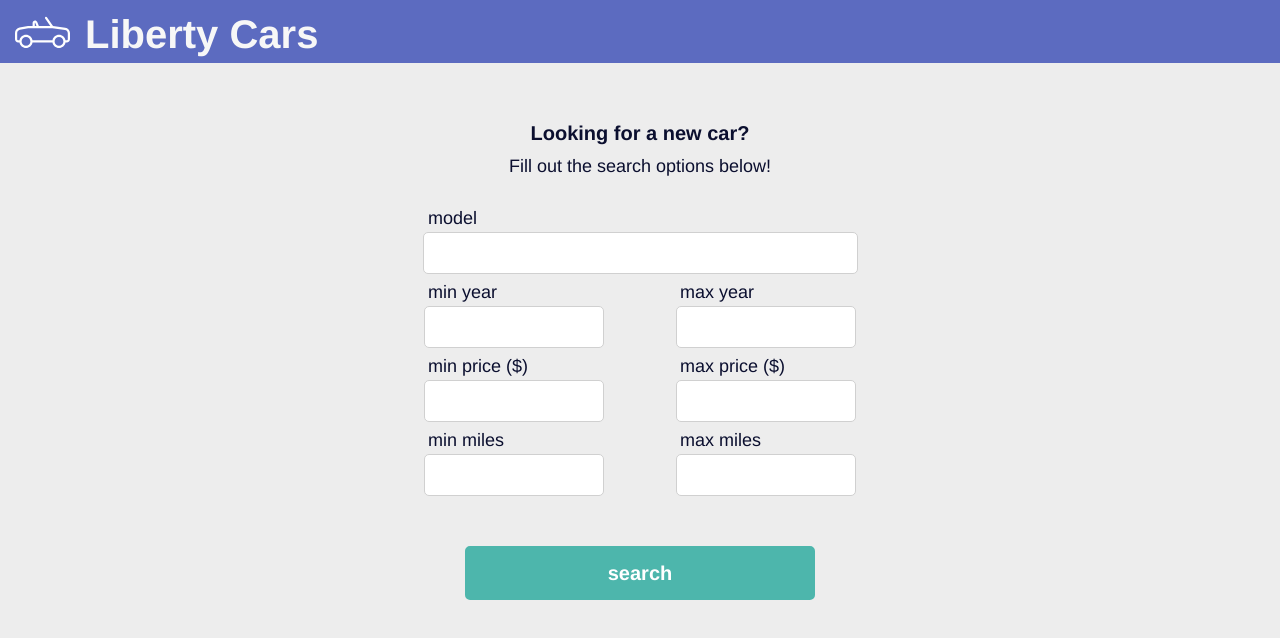
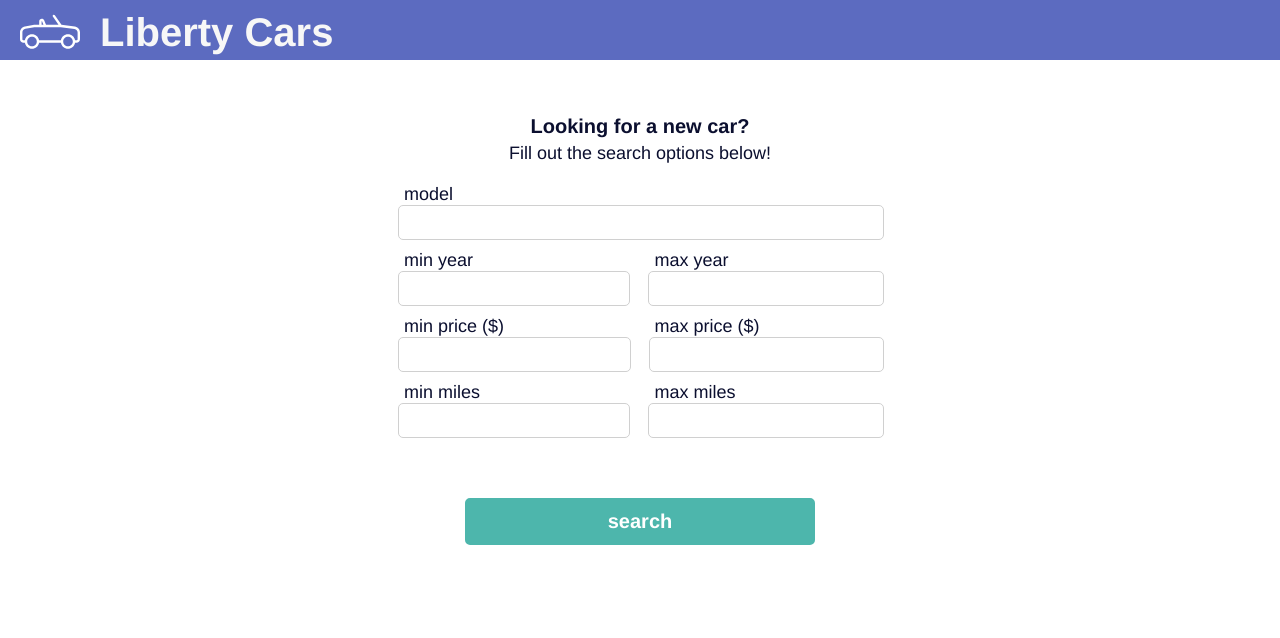
Before and after one commit to justinkonecny/justinkonecny.github.io, a Vue app: page / in a window 1280 px wide. Shown: the top 638 px of the page. Built offline with nearby package versions, Linux system fonts and the light colour scheme.

Commit message:
Fix requests

```diff
--- a/babel.config.js
+++ b/babel.config.js
@@ -2,4 +2,4 @@ module.exports = {
   presets: [
     '@vue/app'
   ]
-}
+};
--- a/package.json
+++ b/package.json
@@ -8,9 +8,7 @@
     "lint": "vue-cli-service lint"
   },
   "dependencies": {
-    "bootstrap": "^4.4.1",
-    "bootstrap-vue": "^2.1.0",
-    "jquery": "~>3.4.0",
+    "axios": "^0.21.0",
     "vue": "^2.6.11"
   },
   "devDependencies": {
--- a/src/App.vue
+++ b/src/App.vue
@@ -46,8 +46,8 @@
         --green-acnt-drk: #26a69a;
     }
 
-    html {
-        background-color: var(--grey-bg);
+    body {
+        margin: 0;
     }
 
     input {
@@ -79,7 +79,7 @@
         border-color: var(--green-acnt-drk);
     }
 
-    p {
+    p, label {
         color: var(--dark-grey);
     }
 
@@ -109,7 +109,7 @@
         -webkit-font-smoothing: antialiased;
         -moz-osx-font-smoothing: grayscale;
         text-align: center;
-        background-color: var(--grey-bg);
+        /*background-color: var(--grey-bg);*/
         color: var(--grey-bg);
         margin: 0;
         padding: 0;
--- a/src/components/Search.vue
+++ b/src/components/Search.vue
@@ -17,113 +17,60 @@
                     <div v-else>
                         <div class="text-header">
                             <p>Searching for your match...</p>
-                            <b-spinner style="color: black; margin: 20px;"></b-spinner>
                         </div>
                     </div>
 
                     <!--Displays the input fields for desktop devices-->
-                    <div v-if="this.window.width > 600">
-                        <b-container class="parameters">
-                            <b-row>
-                                <b-col>
-                                    <p class="label">model</p>
-                                </b-col>
-                            </b-row>
+                    <div v-if="window.width > 600" class="container-outer">
+                        <div class="container-inner">
+                            <div class="row">
+                                <div class="col col-full">
+                                    <label class="label" for="search-model">model</label>
+                                    <input id="search-model" class="field" v-model="model" onkeydown="if (event.keyCode === 13) { document.getElementById('btnSearch').click(); }">
+                                </div>
+                            </div>
 
-                            <b-row>
-                                <b-col>
-                                    <input class="field field-model" v-model="model" onkeydown="if (event.keyCode === 13) { document.getElementById('btnSearch').click(); }">
-                                </b-col>
-                            </b-row>
+                            <div class="row">
+                                <div class="col">
+                                    <label class="label" for="search-min-year">min year</label>
+                                    <input id="search-min-year" class="field" v-model="minYear">
+                                </div>
+                                <div class="col">
+                                    <label class="label" for="search-max-year">max year</label>
+                                    <input id="search-max-year" class="field" v-model="maxYear">
+                                </div>
+                            </div>
 
-                            <b-row>
-                                <b-col><p class="label">min year</p></b-col>
-                                <b-col><p class="label">max year</p></b-col>
-                            </b-row>
+                            <div class="row">
+                                <div class="col">
+                                    <label class="label" for="search-min-price">min price ($)</label>
+                                    <input id="search-min-price" class="field" v-model="minPrice">
+                                </div>
+                                <div class="col">
+                                    <label class="label" for="search-max-price">max price ($)</label>
+                                    <input id="search-max-price" class="field" v-model="maxPrice">
+                                </div>
+                            </div>
 
-                            <b-row>
-                                <b-col><input class="field" v-model="minYear"></b-col>
-                                <b-col><input class="field" v-model="maxYear"></b-col>
-                            </b-row>
+                            <div class="row">
+                                <div class="col">
+                                    <label class="label" for="search-min-miles">min miles</label>
+                                    <input id="search-min-miles" class="field" v-model="minMiles">
+                                </div>
+                                <div class="col">
+                                    <label class="label" for="search-max-miles">max miles</label>
+                                    <input id="search-max-miles" class="field" v-model="maxMiles">
+                                </div>
+                            </div>
 
-                            <b-row>
-                                <b-col><p class="label">min price ($)</p></b-col>
-                                <b-col><p class="label">max price ($)</p></b-col>
-                            </b-row>
-
-                            <b-row>
-                                <b-col><input class="field" v-model="minPrice"></b-col>
-                                <b-col><input class="field" v-model="maxPrice"></b-col>
-                            </b-row>
-
-                            <b-row>
-                                <b-col><p class="label">min miles</p></b-col>
-                                <b-col><p class="label">max miles</p></b-col>
-                            </b-row>
-
-                            <b-row>
-                                <b-col><input class="field" v-model="minMiles"></b-col>
-                                <b-col><input class="field" v-model="maxMiles" onkeydown="if (event.keyCode === 13) { document.getElementById('btnSearch').click(); }"></b-col>
-                            </b-row>
-
-                            <b-row>
-                                <b-col>
-                                    <button id="btnSearch" class="button-search" v-on:click="executeSearch()">search</button>
-                                </b-col>
-                            </b-row>
-                        </b-container>
-                    </div>
-                    <!--Displays the input fields for mobile devices-->
-                    <div v-else>
-                        <b-container class="parameters-mobile">
-                            <b-row>
-                                <b-col>
-                                    <p class="label">model</p>
-                                </b-col>
-                            </b-row>
-
-                            <b-row>
-                                <b-col>
-                                    <input class="field-mobile field-model-mobile" v-model="model">
-                                </b-col>
-                            </b-row>
-
-                            <b-row>
-                                <b-col><p class="label">min year</p></b-col>
-                                <b-col><p class="label">max year</p></b-col>
-                            </b-row>
-
-                            <b-row>
-                                <b-col><input class="field-mobile" v-model="minYear"></b-col>
-                                <b-col><input class="field-mobile" v-model="maxYear"></b-col>
-                            </b-row>
-
-                            <b-row>
-                                <b-col><p class="label">min price ($)</p></b-col>
-                                <b-col><p class="label">max price ($)</p></b-col>
-                            </b-row>
-
-                            <b-row>
-                                <b-col><input class="field-mobile" v-model="minPrice"></b-col>
-                                <b-col><input class="field-mobile" v-model="maxPrice"></b-col>
-                            </b-row>
-
-                            <b-row>
-                                <b-col><p class="label">min miles</p></b-col>
-                                <b-col><p class="label">max miles</p></b-col>
-                            </b-row>
-
-                            <b-row>
-                                <b-col><input class="field-mobile" v-model="minMiles"></b-col>
-                                <b-col><input class="field-mobile" v-model="maxMiles"></b-col>
-                            </b-row>
-
-                            <b-row>
-                                <b-col>
-                                    <button class="button-search-mobile" v-on:click="executeSearch()">search</button>
-                                </b-col>
-                            </b-row>
-                        </b-container>
+                            <div class="row">
+                                <div class="btn-container">
+                                    <button id="btnSearch" class="button-search" v-on:click="executeSearch()">
+                                        search
+                                    </button>
+                                </div>
+                            </div>
+                        </div>
                     </div>
 
                     <!--Displays an error message if the search returns zero results-->
@@ -139,6 +86,8 @@
 <script>
     import Results from './Results.vue';
 
+    const axios = require('axios').default;
+
     export default {
         name: 'Search',
         components: {
@@ -149,6 +98,9 @@
             // Add the window resize listener, update the window width and height
             window.addEventListener('resize', this.handleResize);
             this.handleResize();
+
+            this.API_ENDPOINT = 'https://api.jkonecny.com:8443/lc';
+            // this.API_ENDPOINT = 'http://localhost:8081/lc';
         },
 
         destroyed() {
@@ -182,8 +134,7 @@
                 minPrice: '',
                 maxPrice: '',
                 minMiles: '',
-                maxMiles: '',
-                reqPrefix: 'https://floating-tundra-10467.herokuapp.com/'
+                maxMiles: ''
             }
         },
 
@@ -197,14 +148,61 @@
             },
 
             /**
-             * Begins the search for all locations returned by the `getUrls` method.
+             * Begins the search for all locations returned by the `getUrlLocations` method.
              */
             executeSearch() {
-                let urls = this.getUrls();
+                let urlLocations = this.getUrlLocations();
+                for (let i = 0; i < urlLocations.length; i++) {
 
-                for (let i = 0; i < urls.length; i++) {
-                    this.getAndProcessPage(urls[i], this.parseResponse, null);
+                    setTimeout(() => {
+                        const body = this.getRequestBody(urlLocations[i]);
+                        this.getAndProcessPage('/search', body, this.parseResponse, null);
+                    }, (Math.random() + 1) * 500 * i);
+
                 }
+
+                setTimeout(() => {
+                    this.renderModelSelector = false;
+                }, urlLocations.length * 500);
+            },
+
+            getRequestBody(location) {
+                let model = this.model;
+                let minYear = this.minYear;
+                let maxYear = this.maxYear;
+                let minPrice = this.minPrice;
+                let maxPrice = this.maxPrice;
+                let minMiles = this.minMiles;
+                let maxMiles = this.maxMiles;
+
+                if (model === '$bmw' || model === '$jeep') {
+                    model = model.substring(1);
+                    minYear = 2010;
+                    maxYear = 2021;
+                    minPrice = 6000;
+                    maxPrice = 18000;
+                    minMiles = 50000;
+                    maxMiles = 85000;
+                } else if (model === '$mercedes' || model === '$lexus' || model === '$infiniti') {
+                    model = model.substring(1);
+                    minYear = 2010;
+                    maxYear = 2021;
+                    minPrice = 6000;
+                    maxPrice = 18000;
+                    minMiles = 50000;
+                    maxMiles = 85000;
+                }
+
+                return {
+                    Location: location,
+                    Model: model,
+                    MinPrice: parseInt(minPrice),
+                    MaxPrice: parseInt(maxPrice),
+                    MinYear: parseInt(minYear),
+                    MaxYear: parseInt(maxYear),
+                    MinMiles: parseInt(minMiles),
+                    MaxMiles: parseInt(maxMiles)
+                };
             },
 
             /**
@@ -215,79 +213,33 @@
              *  - South Jersey
              * @returns {string[]} The list of URLs to process and search.
              */
-            getUrls() {
-                let model = this.model;
-                let minYear = this.minYear;
-                let maxYear = this.maxYear;
-                let minPrice = this.minPrice;
-                let maxPrice = this.maxPrice;
-                let minMiles = this.minMiles;
-                let maxMiles = this.maxMiles;
-
-                if (model === '$bmw' || model === '$jeep') {
-                    model = model.substring(1);
-                    minYear = '2010';
-                    maxYear = '2019';
-                    minPrice = '5000';
-                    maxPrice = '14000';
-                    minMiles = '50000';
-                    maxMiles = '85000';
-                } else if (model === '$mercedes' || model === '$lexus' || model === '$infiniti') {
-                    model = model.substring(1);
-                    minYear = '2010';
-                    maxYear = '2019';
-                    minPrice = '5000';
-                    maxPrice = '17000';
-                    minMiles = '50000';
-                    maxMiles = '85000';
-                }
-
-                let prefix = this.reqPrefix + 'https://';
-
-                let link = '.craigslist.org/search/cto?auto_transmission=2&hasPic=1&min_price=' + minPrice
-                    + '&max_auto_miles=' + maxMiles + '&max_price=' + maxPrice + '&auto_make_model=' + model
-                    + '&min_auto_miles=' + minMiles + '&max_auto_year=' + maxYear
-                    + '&min_auto_year=' + minYear + '&auto_title_status=1';
-
-                let urlCentral = prefix + 'cnj' + link;
-                let urlNorth = prefix + 'newjersey' + link;
-                let urlSouth = prefix + 'southjersey' + link;
-                let urlShore = prefix + 'jerseyshore' + link;
-
-
+            getUrlLocations() {
                 return [
-                     urlNorth,
-                     urlCentral,
-                     urlSouth,
-                     urlShore
+                    'cnj',
+                    'newjersey',
+                    'southjersey',
+                    'jerseyshore'
                 ];
             },
 
             /**
              * Makes an asynchronous GET XMLHttpRequest for the given URL.
              * Upon completion, makes a callback to the given function with at most one parameter.
-             * @param {string} url The link to request the page of.
+             * @param endpoint
+             * @param body
              * @param callback The function to execute after the request is completed.
              * @param par The argument to pass into the callback, or null to execute with no arguments.
              */
-            getAndProcessPage(url, callback, par) {
-                let anHttpRequest = new XMLHttpRequest();
-                anHttpRequest.onreadystatechange = function () {
-                    if (anHttpRequest.readyState === 4 && anHttpRequest.status === 200) {
-                        let response = document.createElement('html');
-                        response.innerHTML = anHttpRequest.responseText;
-                        if (callback != null) {
-                            if (par != null) {
-                                callback(response, par);
-                            } else {
-                                callback(response);
-                            }
-                        }
-                    }
-                };
-
-                anHttpRequest.open('GET', url, true);
-                anHttpRequest.send(null);
+            getAndProcessPage(endpoint, body, callback, par) {
+                axios.post(`${this.API_ENDPOINT}${endpoint}`, body)
+                    .then(response => {
+                        const responseDoc = document.createElement('html');
+                        responseDoc.innerHTML = response.data;
+                        callback(responseDoc, par);
+                    })
+                    .catch(error => {
+                        console.error(error);
+                    });
             },
 
             /**
@@ -295,33 +247,34 @@
              * @param doc The HTML document returned by the XMLHttpRequest.
              */
             parseResponse(doc) {
-                let rowsHTML = doc.getElementsByClassName('rows');
-                let liHTML = rowsHTML.item(0).getElementsByClassName('result-row');
+                const rowsHTML = doc.getElementsByClassName('rows');
+                const liHTML = rowsHTML.item(0).getElementsByClassName('result-row');
 
                 // This search 'failed' if no listing results were found
                 this.searchFailed = (liHTML.length === 0);
 
                 // Parses the listings titles and creates the advertisements
                 for (let i = 0; i < liHTML.length; i++) {
-                    let ad_html = liHTML.item(i);
-                    let advertisement = {};
+                    const adHtml = liHTML.item(i);
+                    const advertisement = {};
 
-                    let par = ad_html.getElementsByTagName('p').item(0);
-                    let link = par.getElementsByTagName('a').item(0).getAttribute('href');
-                    let location = link.split('.')[0].split('//')[1];
+                    const aTag = adHtml.getElementsByTagName('a').item(0);
+                    const link = aTag.getAttribute('href');
+                    const location = link.split('.')[0].split('//')[1];
 
                     // Filters out all vehicles from New York and Philadelphia
                     if (location !== 'newyork' && location !== 'philadelphia') {
-                        let title = par.getElementsByClassName('result-title').item(0).innerText;
+                        const title = adHtml.getElementsByClassName('result-title').item(0).innerText;
 
                         // Filters out duplicate listings (based on duplicate titles)
                         if (this.adTitles.has(title)) {
                             continue;
                         }
+
                         this.adTitles.add(title);
 
                         // Parses this listing's posting date
-                        let datetime = ad_html.getElementsByTagName('time').item(0).getAttribute('datetime');
+                        let datetime = adHtml.getElementsByTagName('time').item(0).getAttribute('datetime');
                         let date = datetime.split(' ')[0].split('-');
                         let today = new Date();
                         let postDate = new Date(parseInt(date[0]), parseInt(date[1]) - 1, parseInt(date[2]));
@@ -330,7 +283,18 @@
 
                         // Filters out any post older than 14 days
                         if (diffTime <= this.maxAge) {
-                            let price = ad_html.getElementsByClassName("result-price").item(0).innerText;
+                            let price = adHtml.getElementsByClassName("result-price").item(0).innerText;
+
+                            const dataIds = aTag.getAttribute('data-ids').split(',');
+
+                            // Parse "data-ids" to build a thumbnail URL
+                            let imgUrl = '';
+                            for (let dataId of dataIds) {
+                                if (dataId.startsWith('3:')) {
+                                    imgUrl = `https://images.craigslist.org/${dataId.substring(2)}_300x300.jpg`;
+                                    break;
+                                }
+                            }
 
                             advertisement['title'] = title;
                             advertisement['location'] = location;
@@ -340,41 +304,16 @@
                             advertisement['display'] = false;
                             advertisement['price'] = price;
                             advertisement['body'] = '';
-                            advertisement['image'] = '';
+                            advertisement['image'] = imgUrl;
                             advertisement['imageList'] = [];
+                            advertisement['loaded'] = false;
 
                             // Saves this listing to the list of advertisements
                             this.adList.push(advertisement);
-                            this.getAndProcessPage((this.reqPrefix + link), this.setImageAndInfo, advertisement);
+                            // this.getAndProcessPage('/listing', body, this.setImageAndInfo, advertisement);
                         }
                     }
                 }
-            },
-
-            /**
-             * Processes and parses the response page for a single advertisement.
-             * Saves the advertisement images and body text.
-             * @param response The HTML response for a listing from the XMLHttpRequest.
-             * @param ad The advertisement this page belongs to.
-             */
-            setImageAndInfo(response, ad) {
-                let imageList = response.getElementsByTagName('img');
-                if (imageList.length > 0) {
-                    let srcLink = imageList.item(0).getAttribute('src');
-                    ad['image'] = srcLink;
-                    this.loadCount++;
-                }
-
-                let imageThumbs = response.getElementsByClassName('thumb');
-                for (let i = 0; i < imageThumbs.length; i++) {
-                    let link = imageThumbs.item(i).getAttribute('href');
-                    ad['imageList'].push(link);
-                }
-
-                let userbody = response.getElementsByClassName('userbody')[0];
-                let body = userbody.getElementsByTagName('section')[0];
-
-                ad['body'] = body.innerText.substring(48);
             },
 
             reloadPage() {
@@ -391,32 +330,44 @@
                 this.maxMiles = '';
                 this.renderModelSelector = true;
             }
-        },
-
-        watch: {
-            /**
-             * Watches the count of completed advertisements and displays the results once all are finished.
-             * @param countNew The number of listings that have been fully processed.
-             */
-            loadCount(countNew) {
-                if (countNew > 0 && countNew === this.adList.length) {
-                    this.renderModelSelector = false;
-                }
-            }
         }
     }
 </script>
 
 <style scoped>
-    p {
+    p, label {
         font-size: 18px;
-        margin: 5px 0 0 0;
         text-align: center;
         padding: 0;
     }
 
+    label {
+        margin: 0;
+        padding-left: 6px;
+    }
+
+    p {
+        margin: 5px 0 0 0;
+    }
+
     table {
         alignment: center;
+    }
+
+    .col {
+        text-align: left;
+        margin-right: 10px;
+        margin-left: 10px;
+    }
+
+    .col-full {
+        width: 100%;
+    }
+
+    .row {
+        display: flex;
+        width: 100%;
+        margin: 10px 0;
     }
 
     .text-header {
@@ -430,12 +381,16 @@
     }
 
     .model-selector {
-        background-color: var(--grey-bg);
+        /*background-color: var(--grey-bg);*/
     }
 
-    .parameters {
+    .container-outer {
+        margin-top: 20px;
+    }
+
+    .container-inner {
         width: 504px;
-        margin-top: 20px;
+        margin: 0 auto;
     }
 
     .parameters-mobile {
@@ -446,9 +401,9 @@
     .field {
         border: 1px solid #d0d0d0;
         font-size: 20px;
-        padding: 5px 0 5px 10px;
+        padding: 5px 10px;
         margin: 0;
-        width: 180px;
+        width: calc(100% - 20px);
     }
 
     .field-mobile {
@@ -459,12 +414,13 @@
         width: 30vw;
     }
 
-    .field-model {
-        width: 435px;
+    .field-model-mobile {
+        width: 75vw;
     }
 
-    .field-model-mobile {
-        width: 75vw;
+    .btn-container {
+        margin-left: auto;
+        margin-right: auto;
     }
 
     .button-search {
@@ -472,7 +428,7 @@
         padding: 10px;
         font-weight: 700;
         width: 350px;
-        margin: 50px 0 0;
+        margin: 50px auto;
         border-radius: 5px;
     }
 
@@ -483,11 +439,6 @@
         width: 60vw;
         margin: 50px 0 0;
         border-radius: 5px;
-    }
-
-    .label {
-        text-align: left;
-        padding-left: 25px;
     }
 
     .text-center {
--- a/src/main.js
+++ b/src/main.js
@@ -1,10 +1,6 @@
 import Vue from 'vue'
 import App from './App.vue'
-import BootstrapVue from 'bootstrap-vue'
-import 'bootstrap/dist/css/bootstrap.css'
-import 'bootstrap-vue/dist/bootstrap-vue.css'
 
-Vue.use(BootstrapVue);
 Vue.config.productionTip = false;
 
 // Creates, renders, and mounts the app
```
Also changed, not shown: src/components/Results.vue (+97 -33 lines), 2 other files (tests, documents, lock files or other folders).
